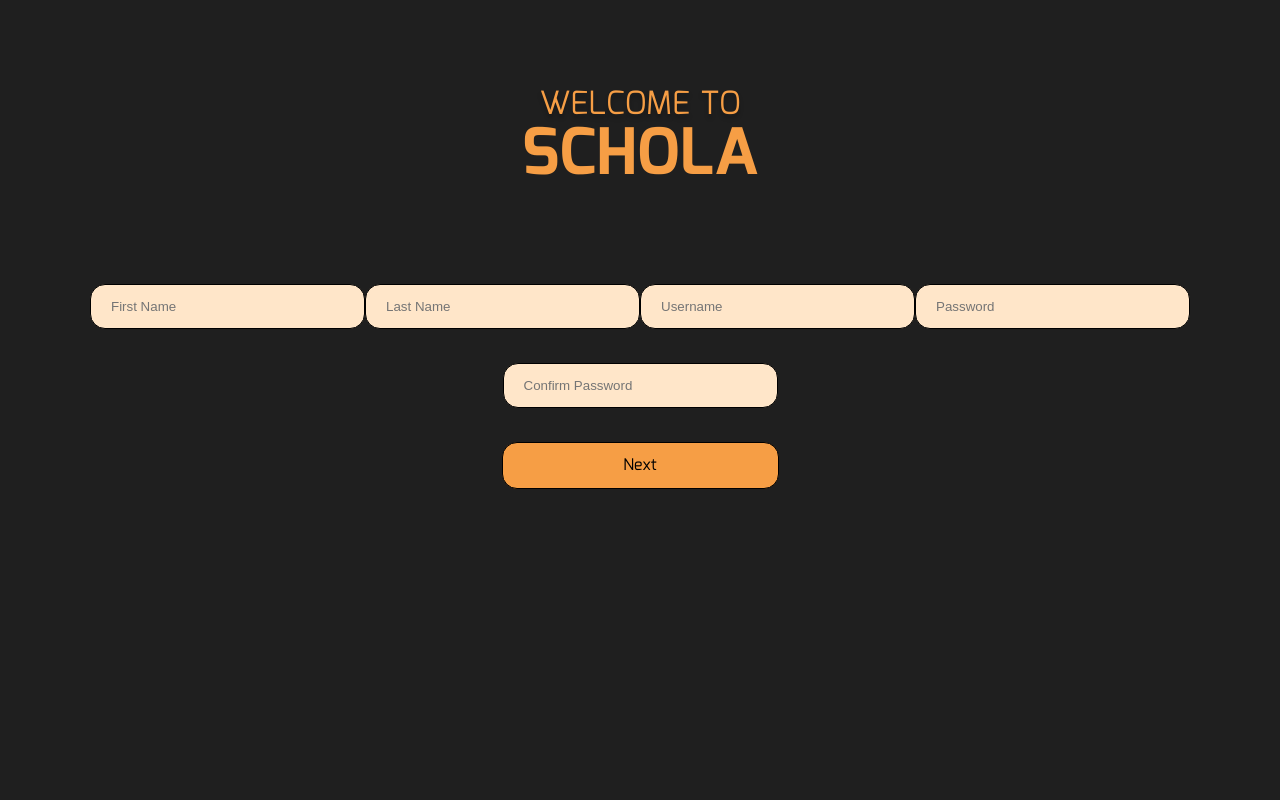
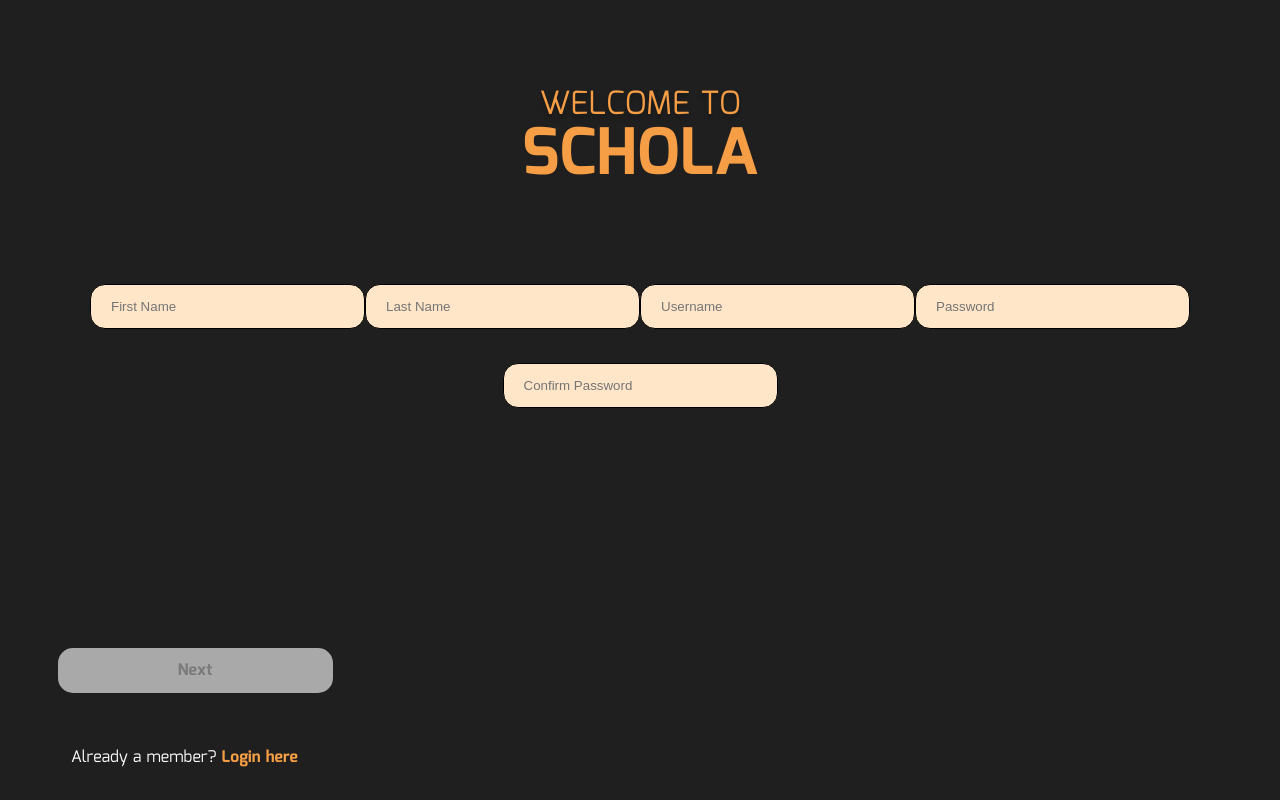
Before and after one commit to barboa91/DSH-Frontend, a React (Create React App) app: page /register in a window 1280 px wide. Built offline with nearby package versions, Linux system fonts and the light colour scheme.

Commit message:
bchanges

```diff
--- a/src/components/EditSkills.jsx
+++ b/src/components/EditSkills.jsx
@@ -27,7 +27,6 @@ const EditSkills = () =>{
         setRemoveSkill([...removeSkill, skill] )
     }
     useEffect(()=>{
-        console.log("useEffecting")
         if(removeSkill.length >= 1){
             setNbuttonClass("nextButton")
         }else {
--- a/src/components/Register.jsx
+++ b/src/components/Register.jsx
@@ -13,24 +13,40 @@ const Register = () =>{
         confpass:"",
     }
     const [cPass ,setCpass] = useState('confPass')
+    const [uInfo, setuInfo] = useState(iState)
+    const [nButtonClass, setNbuttonClass] = useState("nextButtongrey")
+    const [valid, setValid]  = useState(false)
+    const handleChange = (e) => {
+        setuInfo({ ...uInfo, [e.target.name]: e.target.value });
+        checkValid()
 
-    const [uInfo, setuInfo] = useState(iState)
+        // e.target.value.length < 1 ? setValid(false) : setValid(true)
+    }
+
+    const checkValid=()=>{
+        //console.log("in check Valid",uInfo)
+        uInfo.confpass === uInfo.password && uInfo.fName.length && uInfo.lName.length && uInfo.email.length && uInfo.password.length && uInfo.confpass.length ? setValid(true) : setValid(false)
+
+    }
 
 
-    const handleChange = (e) => {
-
-
-        setuInfo({ ...uInfo, [e.target.name]: e.target.value });
-
-    }
     useEffect(()=>{
         // Check for bad password
+
             if(uInfo.confpass === uInfo.password){
                 setCpass('confPass')
             }else{
                 setCpass('badConfPass')
+                setValid(false)
             }
-    },[uInfo])
+            checkValid()
+            console.log("in UE ", uInfo)
+            console.log('Valid is ',valid)
+
+            valid ? setNbuttonClass("nextButton") : setNbuttonClass("nextButtongrey");
+
+
+    },[uInfo,valid])
 
     return(
     <div className='registerPage'>
@@ -45,7 +61,10 @@ const Register = () =>{
             <input className='regPass' type="password"name='password' onChange={handleChange} value={uInfo.password} placeholder="Password"></input>
             <input className={cPass} type="password" name='confpass' onChange={handleChange} value={uInfo.confPass} placeholder="Confirm Password"></input>
         </div>
-        <div className='nextButton'><div className='nextText'>Next</div></div>
+        <div className="buttons">
+            <div className={nButtonClass}> <div className='nextText'>Next</div> </div>
+        </div>
+        <div className="oldmember">Already a member? <div className="toLogin"> Login here</div></div>
 
     </div>)
 }
--- a/src/pages/BackgroundInfo.jsx
+++ b/src/pages/BackgroundInfo.jsx
@@ -28,10 +28,14 @@ const BackgroundInfo = () =>{
             <input className='education' name='education' onChange={handleChange} value={bgInfo.education}placeholder="Degree"></input>
             <input className='licencepic' name= 'licencepic' onChange={handleChange} value={bgInfo.licencepic} placeholder="Upload Drivers Licence"></input>
             <input className='selfie' type="selfie"name='selfie' onChange={handleChange} value={bgInfo.selfie} placeholder="Selfie Photo Verification"></input>
-            <input className='city' name='city' onChange={handleChange} value={bgInfo.city} placeholder="Selfie Photo Verification"></input>            <input className='state' name='state' onChange={handleChange} value={bgInfo.state} placeholder="State"></input>
+            <input className='city' name='city' onChange={handleChange} value={bgInfo.city} placeholder="Selfie Photo Verification"></input>
+            <input className='state' name='state' onChange={handleChange} value={bgInfo.state} placeholder="State"></input>
 
         </div>
-        <div className='nextButton'><div className='nextText'>Next</div></div>
+        <div className="buttons">
+            <div className="changethis"> <div className='nextText'>Next</div> </div>
+            <div className="skipButton"><div>Skip</div></div>
+        </div>
     </div>
     )
 
```
Also changed, not shown: src/style/backgroundinfo.css (added, +20 -0 lines).
